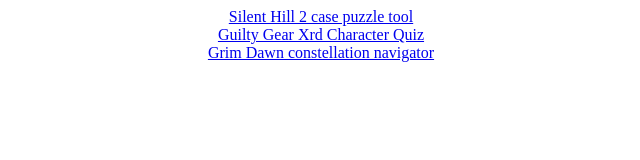
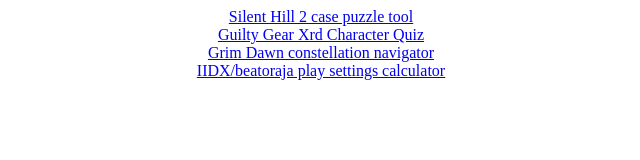
Before and after one commit to Arctice/arctice.github.io, a plain HTML site: page index.html in a window 1280 px wide. Shown: the whole page, without its empty margins (319-959 px from the left). Drawn offline with Linux system fonts and the light colour scheme.

Commit message:
add gear2dx href

```diff
--- a/index.html
+++ b/index.html
@@ -7,6 +7,7 @@
     <br>
     <a href="XrdQuizRevamp">Guilty Gear Xrd Character Quiz</a> <br>
     <a href="gd-starnav">Grim Dawn constellation navigator</a> <br>
+    <a href="gear2dx">IIDX/beatoraja play settings calculator</a> <br>
     </center>
   </body>
 </html>
```
